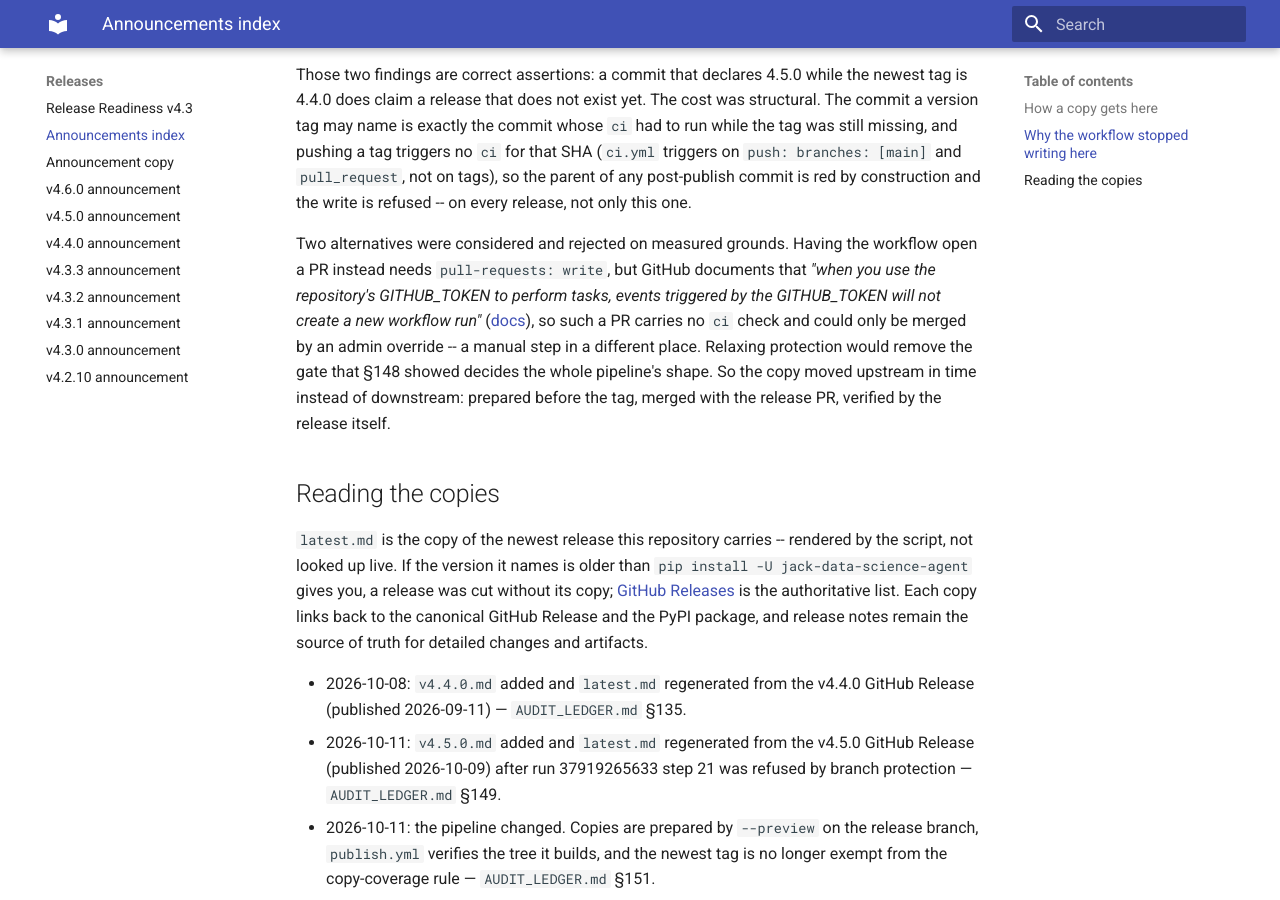
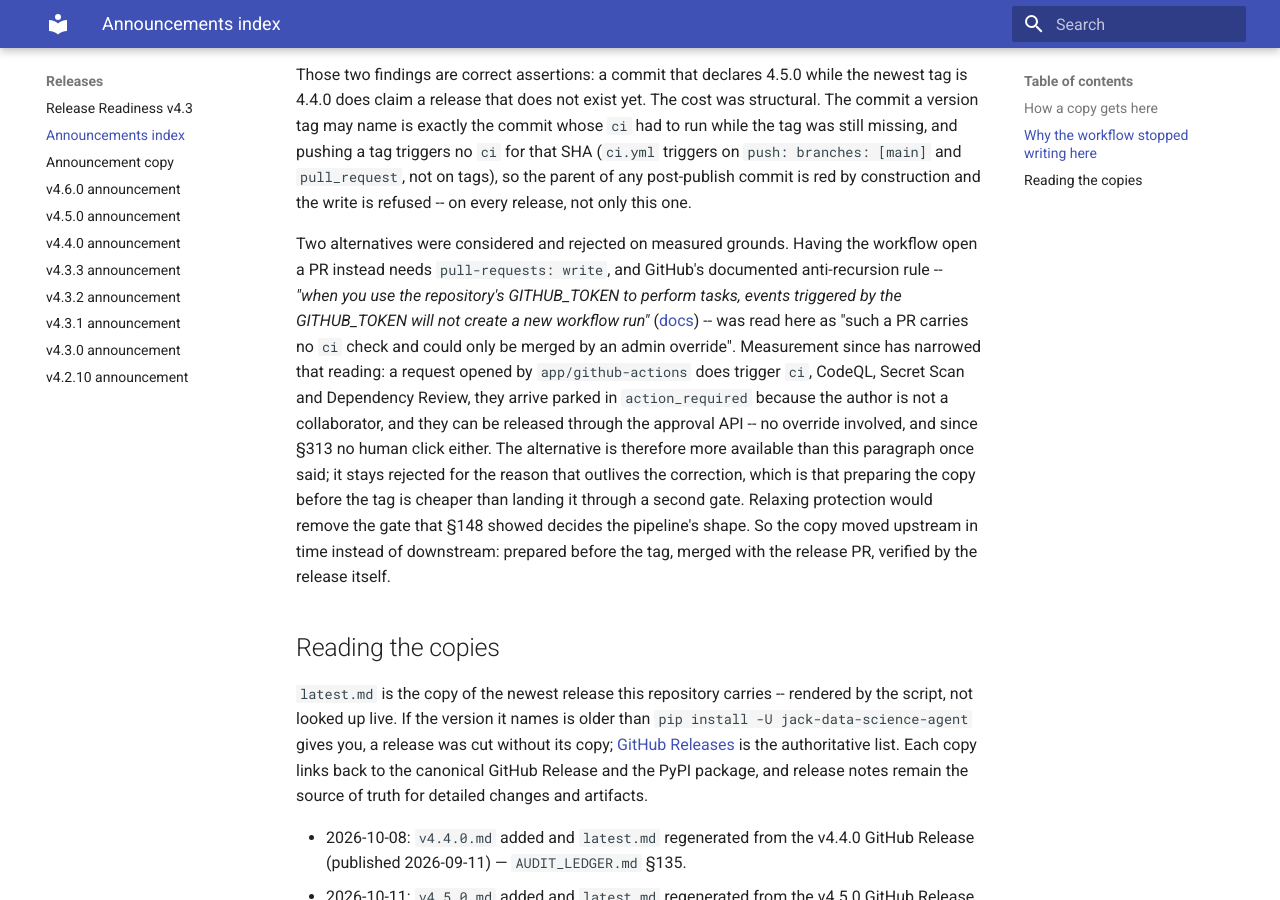
Before and after one commit to Jackxiaozhiren/data-science-agent, an MkDocs documentation site: the page built from docs/announcements/README.md, in a window 1280 px wide and 900 px high, scrolled down 1218 px. Built offline with MkDocs 1.6.1 and Material for MkDocs 9.7.7, drawn with Linux system fonts in a browser that asks for light colours.

Commit message:
docs(announcements): correct how the anti-recursion rule was read (§313)
The paragraph said a GITHUB_TOKEN-opened request carries no ci check and could
only be merged by an admin override. Measured since: the request does trigger
ci, CodeQL, Secret Scan and Dependency Review; they arrive in action_required
because the author is not a collaborator, and the approval API releases them.
The release decision stands on its own reason; only the premise is corrected.

```diff
--- a/docs/announcements/README.md
+++ b/docs/announcements/README.md
@@ -45,12 +45,18 @@ commit whose `ci` had to run while the tag was still missing, and pushing a tag
 post-publish commit is red by construction and the write is refused -- on every release, not only this one.
 
 Two alternatives were considered and rejected on measured grounds. Having the workflow open a PR instead needs
-`pull-requests: write`, but GitHub documents that *"when you use the repository's GITHUB_TOKEN to perform
-tasks, events triggered by the GITHUB_TOKEN will not create a new workflow run"*
-([docs](https://docs.github.com/en/actions/concepts/security/github_token)), so such a PR carries no `ci`
-check and could only be merged by an admin override -- a manual step in a different place. Relaxing protection
-would remove the gate that §148 showed decides the whole pipeline's shape. So the copy moved upstream in time
-instead of downstream: prepared before the tag, merged with the release PR, verified by the release itself.
+`pull-requests: write`, and GitHub's documented anti-recursion rule -- *"when you use the repository's
+GITHUB_TOKEN to perform tasks, events triggered by the GITHUB_TOKEN will not create a new workflow run"*
+([docs](https://docs.github.com/en/actions/concepts/security/github_token)) -- was read here as "such a PR
+carries no `ci` check and could only be merged by an admin override". Measurement since has narrowed that
+reading: a request opened by `app/github-actions` does trigger `ci`, CodeQL, Secret Scan and Dependency Review,
+they arrive parked in `action_required` because the author is not a collaborator, and they can be released
+through the approval API -- no override involved, and since §313 no human click either. The alternative is
+therefore more available than this paragraph once said; it stays rejected for the reason that outlives the
+correction, which is that preparing the copy before the tag is cheaper than landing it through a second gate.
+Relaxing protection would remove the gate that §148 showed decides the pipeline's shape. So the copy moved
+upstream in time instead of downstream: prepared before the tag, merged with the release PR, verified by the
+release itself.
 
 ## Reading the copies
 
```
